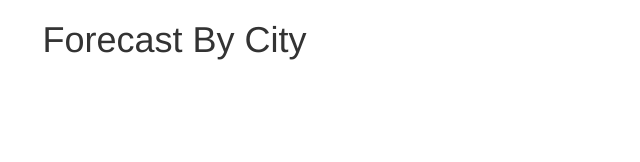
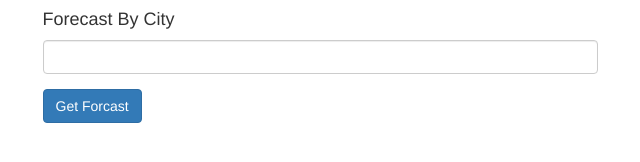
Before and after one commit to abelabadi-dev/weatherSPA, a plain HTML site: page index.html in a window 1280 px wide. Shown: the whole page, without its empty margins (320-960 px from the left). Drawn offline with nearby package versions, Linux system fonts and the light colour scheme; some packages are replaced by stand-ins of ours.

Commit message:
form markup
city input html markup

```diff
--- a/pages/home.html
+++ b/pages/home.html
@@ -1,5 +1,9 @@
 <div class="row">
 	<div class="col-md-6 col-md-offset-3">
-		<h1>Forecast By City</h1>
+		<h4>Forecast By City</h4>
+		<div class="form-group">
+			<input type="text" class="form-control">
+		</div>
+		<a href="#/forcast" class="btn btn-primary">Get Forcast</a>
 	</div>
 </div>
```
